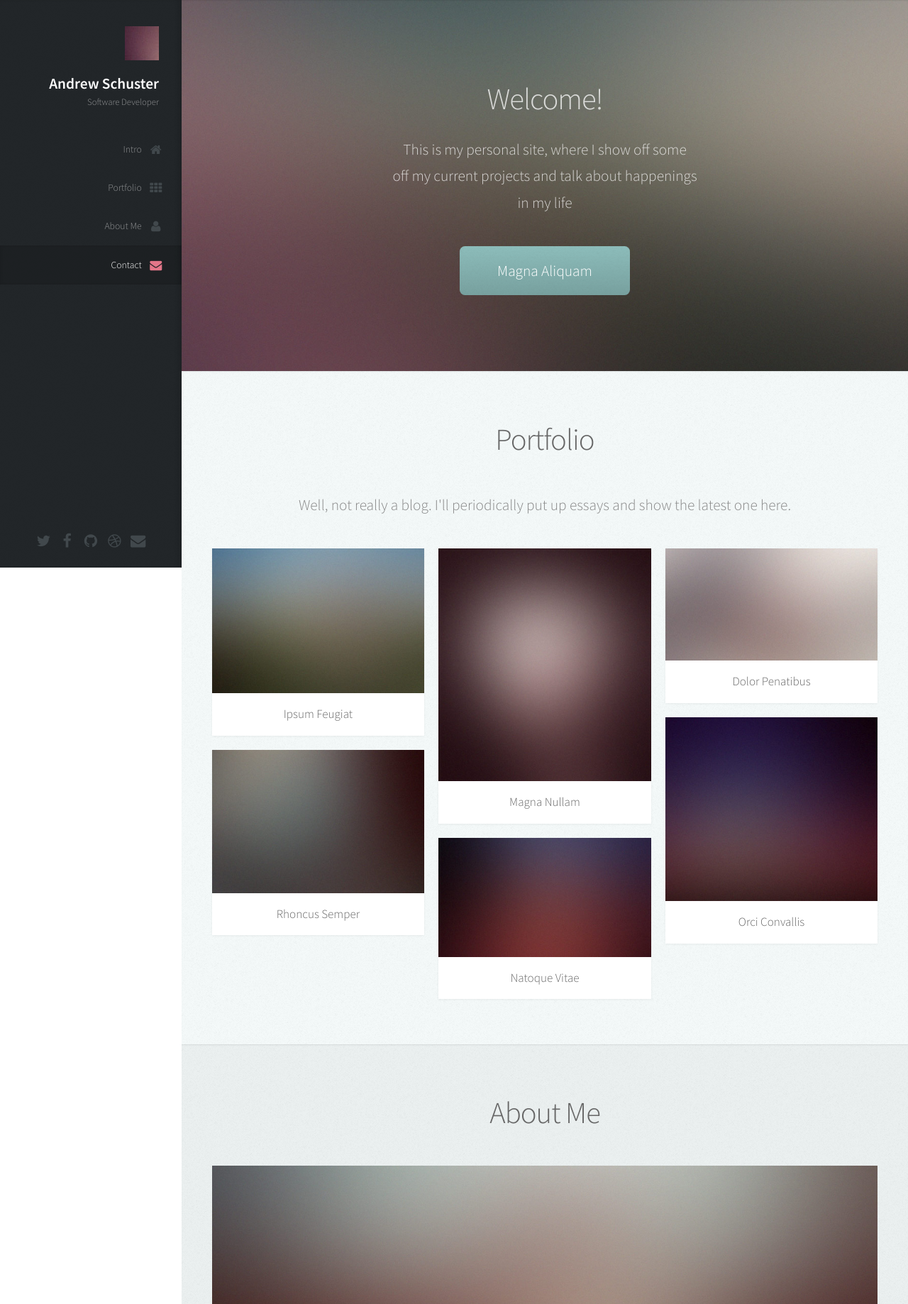
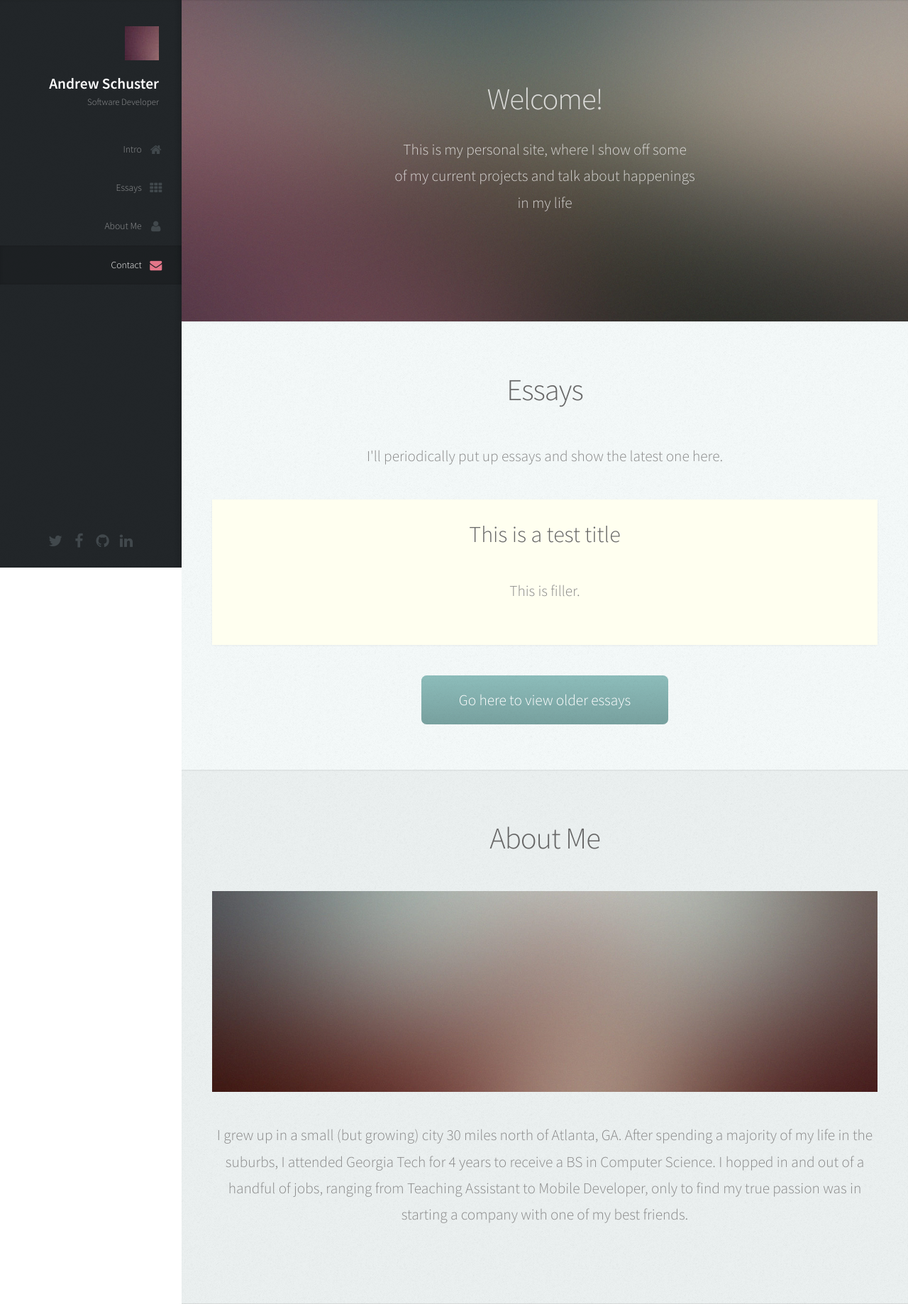
Before and after one commit to aschuster3/personal-site, a Django app: template core/templates/index.html in a window 1280 px wide. Shown: the top 1838 px of the page at 71% size. Run offline with Django 3.2, Linux system fonts and the light colour scheme; the template is opened without the code that fills it, so the values that code supplies are empty.

Commit message:
Small updates to index and main stylesheet

```diff
--- a/core/static/assets/css/main.css
+++ b/core/static/assets/css/main.css
@@ -1949,6 +1949,13 @@
 			.item header h3 {
 				font-size: 1em;
 			}
+
+/* Essay Card */
+.essay-card {
+    box-shadow: 0 0.05em 0.15em 0 rgba(0, 0, 0, 0.05);
+    background-color: #fffff0;
+    padding: 25px 40px 15px 40px;
+}
 
 /* Icons */
 
--- a/core/templates/index.html
+++ b/core/templates/index.html
@@ -46,7 +46,7 @@
 							-->
 							<ul>
 								<li><a href="#top" id="top-link" class="skel-layers-ignoreHref"><span class="icon fa-home">Intro</span></a></li>
-								<li><a href="#portfolio" id="portfolio-link" class="skel-layers-ignoreHref"><span class="icon fa-th">Portfolio</span></a></li>
+								<li><a href="#essays" id="essay-link" class="skel-layers-ignoreHref"><span class="icon fa-th">Essays</span></a></li>
 								<li><a href="#about" id="about-link" class="skel-layers-ignoreHref"><span class="icon fa-user">About Me</span></a></li>
 								<li><a href="#contact" id="contact-link" class="skel-layers-ignoreHref"><span class="icon fa-envelope">Contact</span></a></li>
 							</ul>
@@ -58,11 +58,10 @@
 
 					<!-- Social Icons -->
 						<ul class="icons">
-							<li><a href="#" class="icon fa-twitter"><span class="label">Twitter</span></a></li>
-							<li><a href="#" class="icon fa-facebook"><span class="label">Facebook</span></a></li>
-							<li><a href="#" class="icon fa-github"><span class="label">Github</span></a></li>
-							<li><a href="#" class="icon fa-dribbble"><span class="label">Dribbble</span></a></li>
-							<li><a href="#" class="icon fa-envelope"><span class="label">Email</span></a></li>
+							<li><a href="https://twitter.com/Schusteasy" class="icon fa-twitter"><span class="label">Twitter</span></a></li>
+							<li><a href="https://www.facebook.com/aschuster" class="icon fa-facebook"><span class="label">Facebook</span></a></li>
+							<li><a href="https://github.com/aschuster3" class="icon fa-github"><span class="label">Github</span></a></li>
+							<li><a href="https://www.linkedin.com/profile/view?id=AAMAAA2y5YMBpDmuyUgjRugUppfqHnEceDO_zck" class="icon fa-linkedin"><span class="label">Github</span></a></li>
 						</ul>
 
 				</div>
@@ -80,72 +79,36 @@
 								<h2 class="alt">Welcome!</h2>
 								<p>
                                     This is my personal site, where I show off some <br>
-                                    off my current projects and talk about happenings <br>
+                                    of my current projects and talk about happenings <br>
                                     in my life
                                 </p>
 							</header>
 
-							<footer>
-								<a href="#portfolio" class="button scrolly">Magna Aliquam</a>
-							</footer>
-
 						</div>
 					</section>
 
-				<!-- Portfolio -->
-					<section id="portfolio" class="two">
+				<!-- Essays -->
+					<section id="essays" class="two">
 						<div class="container">
 
 							<header>
-								<h2>Portfolio</h2>
+								<h2>Essays</h2>
 							</header>
 
-							<p>Well, not really a blog.  I'll periodically put up essays and show the latest one here.</p>
+							<p>I'll periodically put up essays and show the latest one here.</p>
 
-							<div class="row">
-								<div class="4u 12u$(mobile)">
-									<article class="item">
-										<a href="#" class="image fit"><img src="{% static 'images/pic02.jpg' %}" alt="" /></a>
-										<header>
-											<h3>Ipsum Feugiat</h3>
-										</header>
-									</article>
-									<article class="item">
-										<a href="#" class="image fit"><img src="{% static 'images/pic03.jpg' %}" alt="" /></a>
-										<header>
-											<h3>Rhoncus Semper</h3>
-										</header>
-									</article>
-								</div>
-								<div class="4u 12u$(mobile)">
-									<article class="item">
-										<a href="#" class="image fit"><img src="{% static 'images/pic04.jpg' %}" alt="" /></a>
-										<header>
-											<h3>Magna Nullam</h3>
-										</header>
-									</article>
-									<article class="item">
-										<a href="#" class="image fit"><img src="{% static 'images/pic05.jpg' %}" alt="" /></a>
-										<header>
-											<h3>Natoque Vitae</h3>
-										</header>
-									</article>
-								</div>
-								<div class="4u$ 12u$(mobile)">
-									<article class="item">
-										<a href="#" class="image fit"><img src="{% static 'images/pic06.jpg' %}" alt="" /></a>
-										<header>
-											<h3>Dolor Penatibus</h3>
-										</header>
-									</article>
-									<article class="item">
-										<a href="#" class="image fit"><img src="{% static 'images/pic07.jpg' %}" alt="" /></a>
-										<header>
-											<h3>Orci Convallis</h3>
-										</header>
-									</article>
-								</div>
-							</div>
+                            <div class="essay-card">
+                                <h3>This is a test title</h3>
+                                <br>
+                                <p>
+                                    This is filler.
+                                </p>
+                            </div>
+
+
+                            <footer>
+								<a href="#" class="button scrolly">Go here to view older essays</a>
+							</footer>
 
 						</div>
 					</section>
@@ -160,12 +123,13 @@
 
 							<a href="#" class="image featured"><img src="{% static 'images/pic08.jpg' %}" alt="" /></a>
 
-							<p>Tincidunt eu elit diam magnis pretium accumsan etiam id urna. Ridiculus
-							ultricies curae quis et rhoncus velit. Lobortis elementum aliquet nec vitae
-							laoreet eget cubilia quam non etiam odio tincidunt montes. Elementum sem
-							parturient nulla quam placerat viverra mauris non cum elit tempus ullamcorper
-							dolor. Libero rutrum ut lacinia donec curae mus vel quisque sociis nec
-							ornare iaculis.</p>
+							<p>
+                                I grew up in a small (but growing) city 30 miles north of Atlanta, GA.  After spending
+                                a majority of my life in the suburbs, I attended Georgia Tech for 4 years to receive a BS in
+                                Computer Science.  I hopped in and out of a handful of jobs, ranging from Teaching
+                                Assistant to Mobile Developer, only to find my true passion was in starting a company with
+                                one of my best friends.
+                            </p>
 
 						</div>
 					</section>
@@ -178,10 +142,11 @@
 								<h2>Contact</h2>
 							</header>
 
-							<p>Elementum sem parturient nulla quam placerat viverra
-							mauris non cum elit tempus ullamcorper dolor. Libero rutrum ut lacinia
-							donec curae mus. Eleifend id porttitor ac ultricies lobortis sem nunc
-							orci ridiculus faucibus a consectetur. Porttitor curae mauris urna mi dolor.</p>
+							<p>
+                                Feel free to drop me a line and I'll maybe get back to you eventually.  I'll be
+                                honest, this goes straight to a database that I have to manually check if I want to
+                                see your reply, so you may want to see about finding a faster way to contact me.
+                            </p>
 
 							<form method="post" action="#">
 								<div class="row">
```
